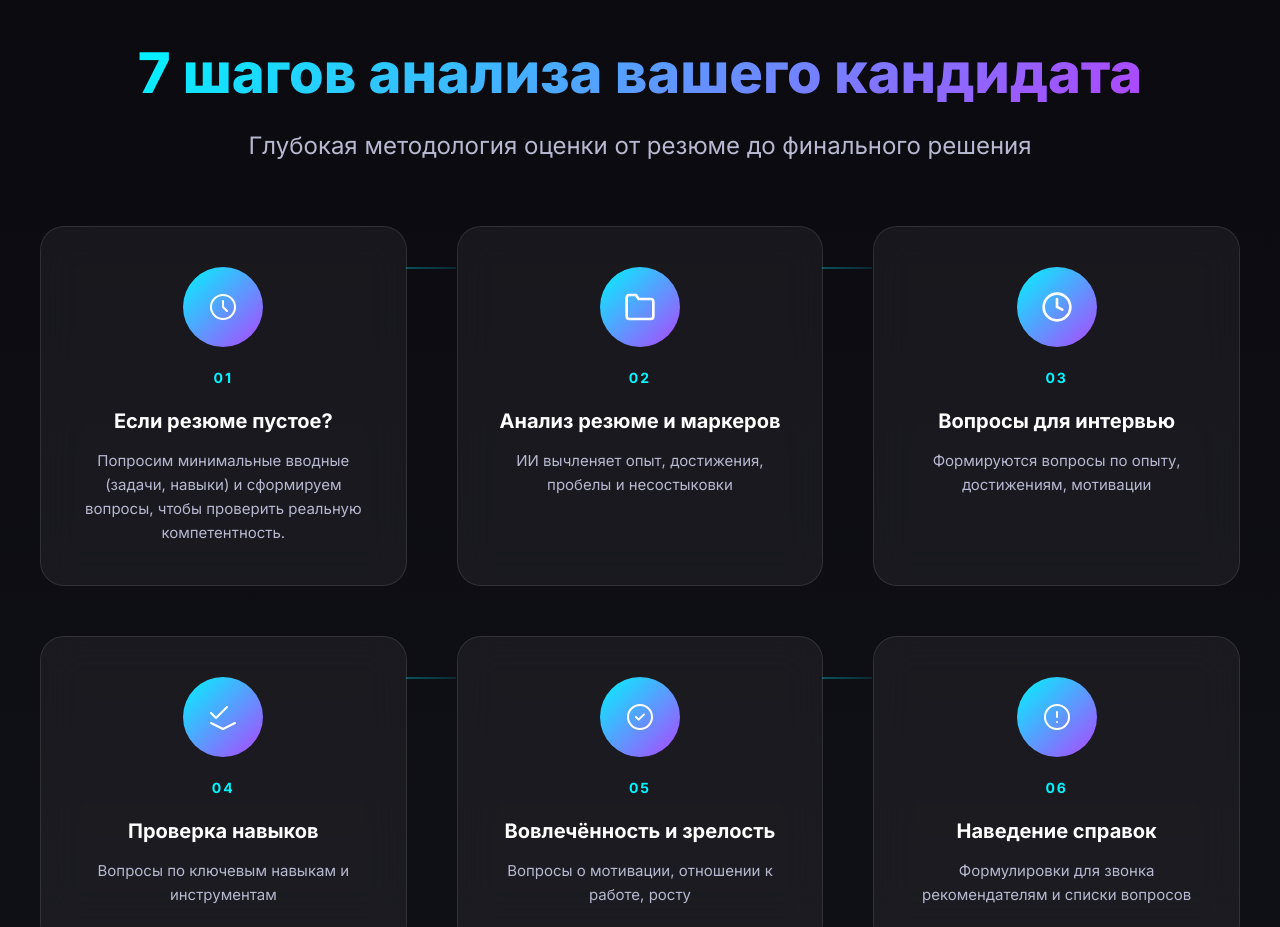
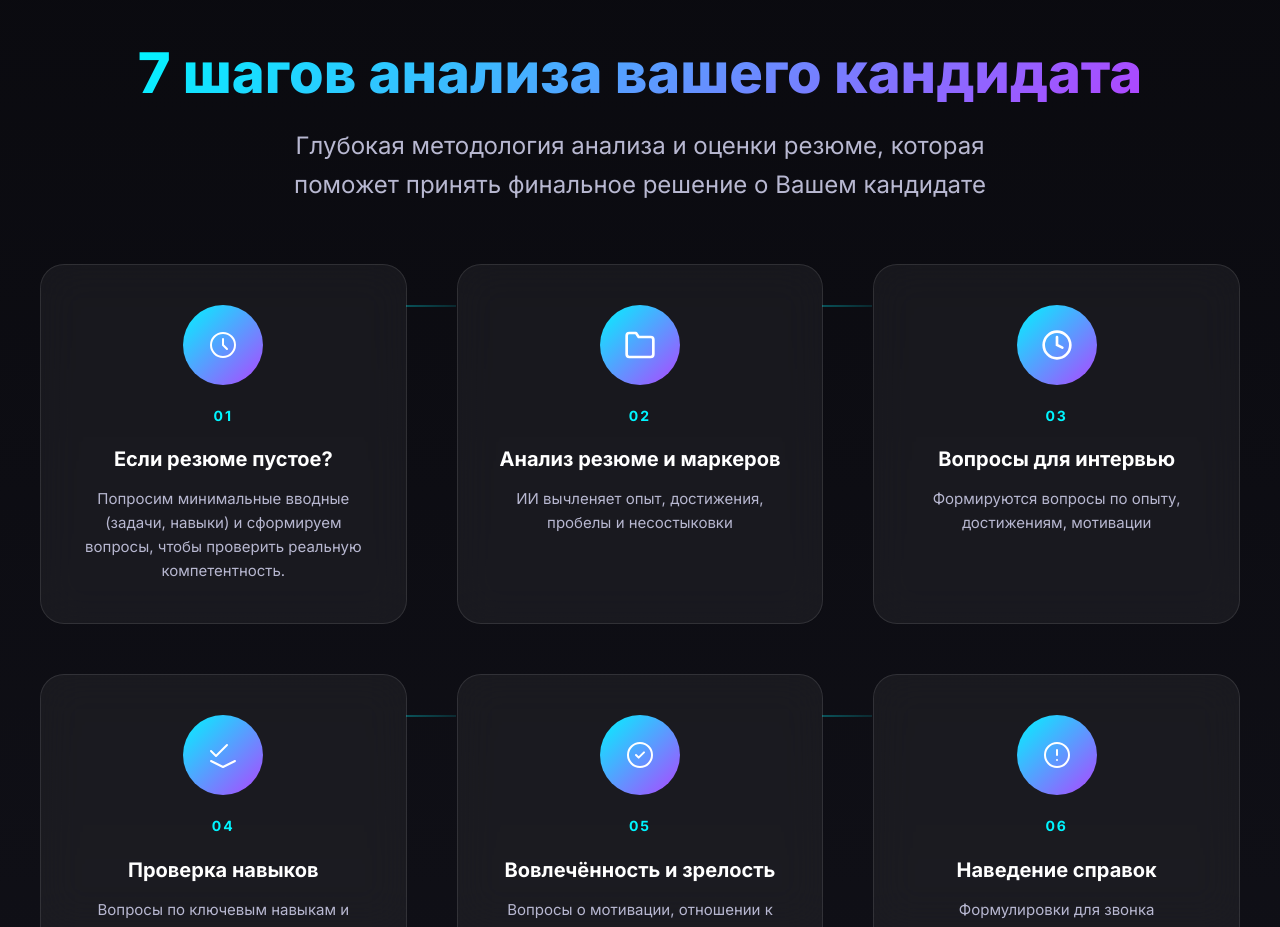
Before and after one commit to vostroslava/CV-X-Ray, a plain HTML site: page index.html in a window 1280 px wide. Shown: the part 860-1787 px from the top of the page. Drawn offline with Linux system fonts and the light colour scheme.

Commit message:
Content Update: Refine methodology section subtitle

```diff
--- a/index.html
+++ b/index.html
@@ -121,7 +121,8 @@
                 <span class="gradient-text">7 шагов анализа вашего кандидата</span>
             </h2>
             <p class="section-subtitle" data-scroll-animate>
-                Глубокая методология оценки от резюме до финального решения
+                Глубокая методология анализа и оценки резюме, которая поможет принять финальное решение о Вашем
+                кандидате
             </p>
 
             <div class="steps-container">
```
